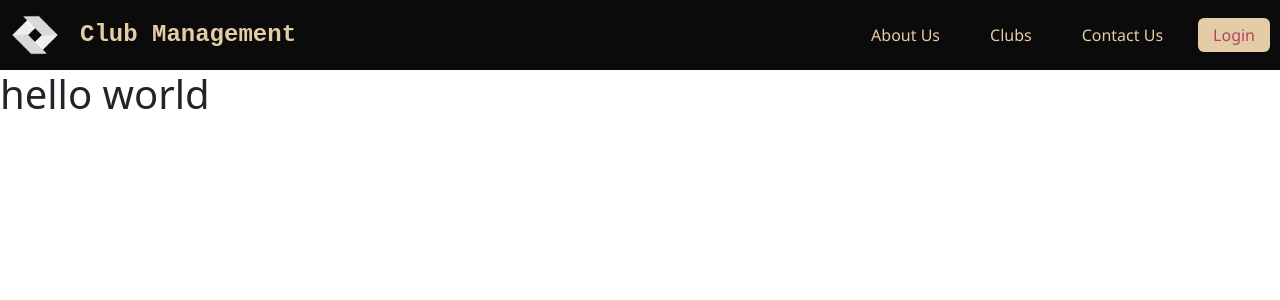
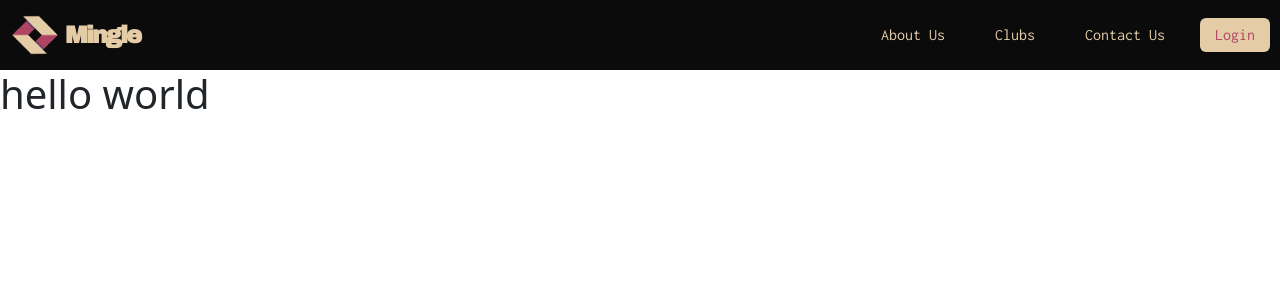
Before and after one commit to DreaserousProductions/club-management, an Angular app in the folder frontend/club-management-ui/: page / in a window 1280 px wide. Shown: the top 300 px of the page. Built offline with nearby package versions, Linux system fonts and the light colour scheme.

Commit message:
Font customizations for navbar and site

```diff
--- a/frontend/club-management-ui/src/app/nav-panel/nav-panel.component.css
+++ b/frontend/club-management-ui/src/app/nav-panel/nav-panel.component.css
@@ -18,17 +18,18 @@ div {
 
 .nav-logo .logo img {
     max-width: 50px;
-    margin-right: 20px;
+    margin-right: 5px;
 }
 
 .nav-logo .brand {
-    font-family: 'Courier New', Courier, monospace;
+    font-family: 'Archivo Black';
     font-size: 24px;
+    letter-spacing: -2px;
     font-weight: 900;
 }
 
 .buttons {
-    font-family: 'Segoe UI', Tahoma, Geneva, Verdana, sans-serif;
+    font-family: 'Inconsolata';
     font-size: 16px;
 }
 
@@ -37,7 +38,7 @@ div {
     background: none;
 
     padding: 5px 15px 5px 15px;
-    transition: background-color .3s, color .3s;
+    transition: background-color .3s, color .3s, font-weight 0.3s;
 }
 
 .buttons .text-button {
--- a/frontend/club-management-ui/src/app/nav-panel/nav-panel.component.html
+++ b/frontend/club-management-ui/src/app/nav-panel/nav-panel.component.html
@@ -1,9 +1,9 @@
 <nav>
     <div class="nav-logo">
         <div class="logo">
-            <img src="/shade_logo.png" alt="">
+            <img src="/true_logo.png" alt="">
         </div>
-        <div class="brand">Club Management</div>
+        <div class="brand">Mingle</div>
     </div>
     <div class="buttons">
         <button class="text-button">About Us</button>
--- a/frontend/club-management-ui/src/styles.css
+++ b/frontend/club-management-ui/src/styles.css
@@ -1,4 +1,4 @@
-/* You can add global styles to this file, and also import other style files */
+@import url('https://fonts.googleapis.com/css2?family=Archivo+Black&family=Inconsolata:wght@200..900&display=swap');
 
 :root {
     --main-purple: #5a3b6b;
```
